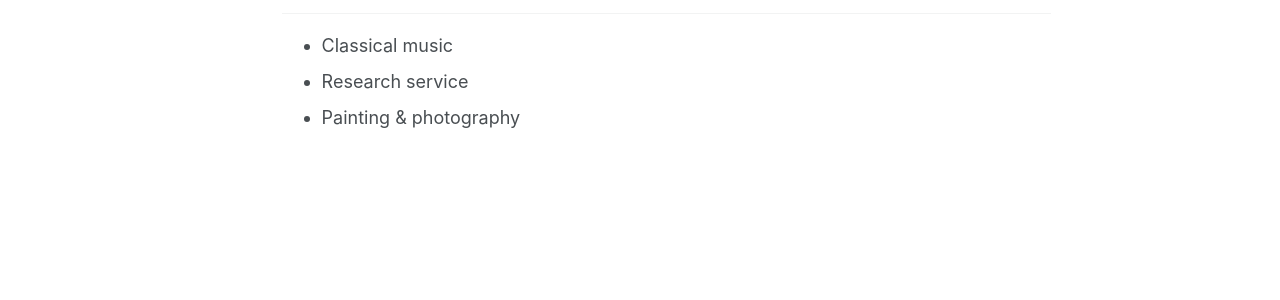
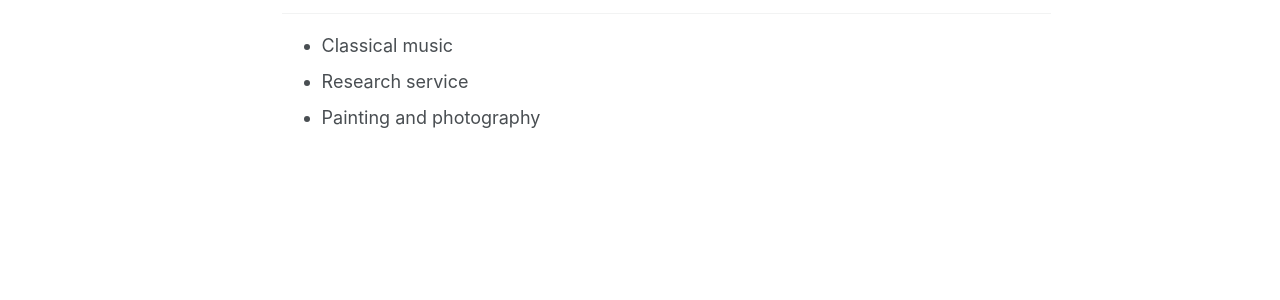
Before and after one commit to john-ssebandeke/john-ssebandeke.github.io, a Jekyll site: the page built from _pages/about.md, in a window 1280 px wide and 1174 px high. Shown: the part 627-927 px from the top of the window. Built offline with Jekyll 4.4.1, drawn with Linux system fonts in a browser that asks for light colours; some web fonts are replaced.

Commit message:
Update about.md

```diff
--- a/_pages/about.md
+++ b/_pages/about.md
@@ -20,4 +20,4 @@ Post-doctoral researcher at [Max Planck Institute for Meteorology](https://mpime
 ## Other interests
   * Classical music
   * Research service
-  * Painting & photography
+  * Painting and photography
```
